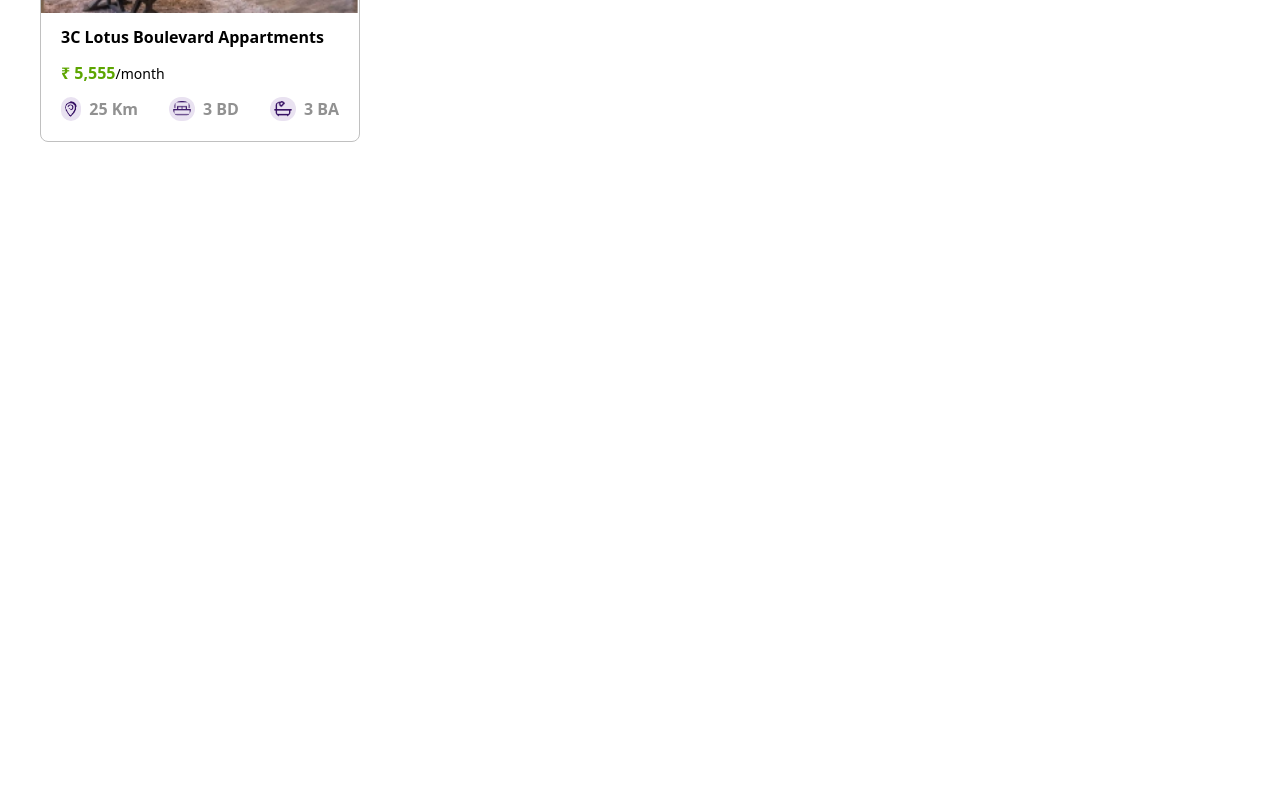
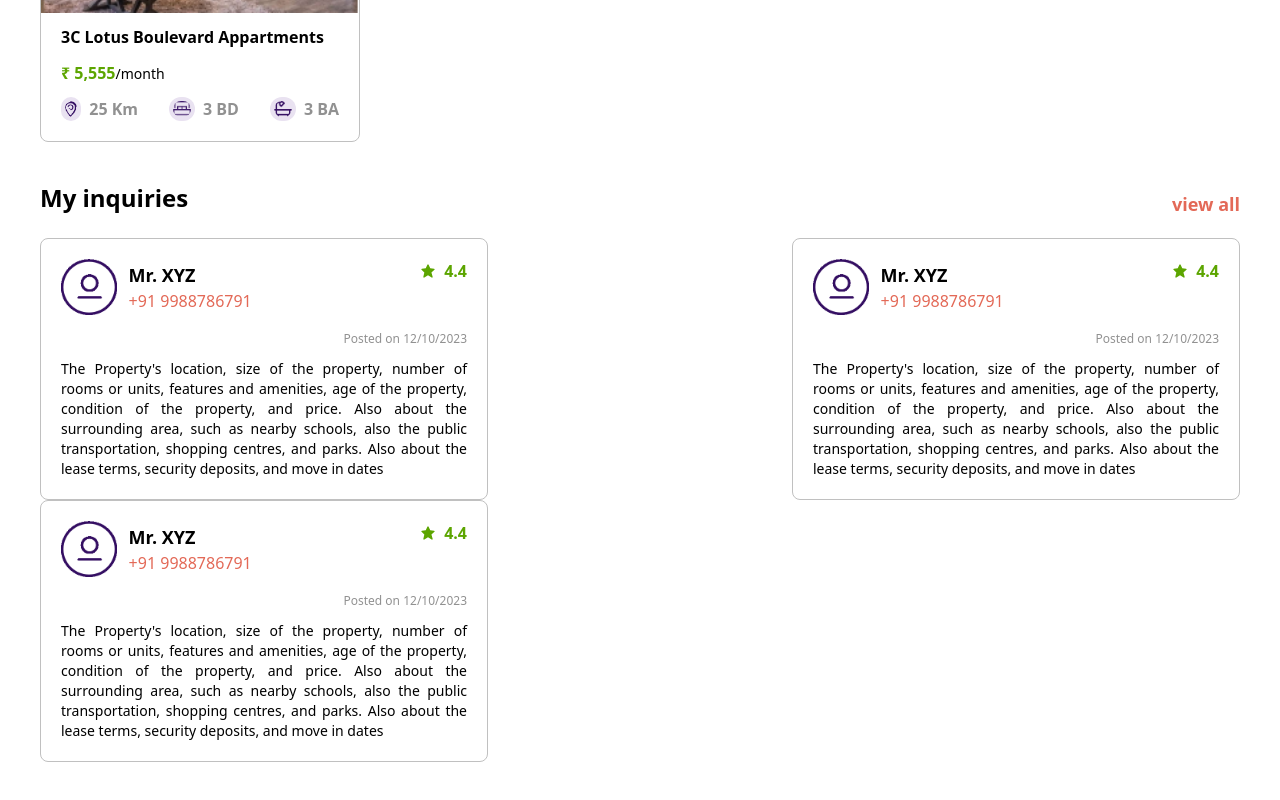
Before and after one commit to Krishna47ak/ESTTE, a React (Create React App) app in the folder Frontend/estte/: page / in a window 1280 px wide. Shown: the part 2655-3455 px from the top of the page. Before the commit the page ends 2837 px from the top, so only its background shows below. Built offline with nearby package versions, Linux system fonts and the light colour scheme.

Commit message:
Created inquiry section in Home screen

```diff
--- /dev/null
+++ b/Frontend/estte/src/components/InquiryCard.js
@@ -0,0 +1,32 @@
+import { BiSolidStar } from 'react-icons/bi'
+
+const InquiryCard = () => {
+    return (
+        <div className='w-[28rem] rounded-lg border border-[#C0C0C0] p-5 hover:shadow-xl overflow-hidden' >
+            <div className='flex justify-between' >
+                <div className='flex items-center' >
+                    <img className='h-14 mr-3' src={require("../assets/images/profileIcon.png")} />
+                    <div>
+                        <p className='text-lg font-semibold' >Mr. XYZ</p>
+                        <p className='text-[#E36957]' >+91 9988786791</p>
+                    </div>
+                </div>
+                <div className='flex items-start text-[#5CA500] font-semibold' >
+                    <BiSolidStar className='mr-2 mt-1' />
+                    <p>4.4</p>
+                </div>
+            </div>
+            <p className='text-right text-[#919191] text-xs font-medium mt-4 mb-3' >Posted on 12/10/2023</p>
+            <p className='text-sm font-medium text-justify' >
+                The Property's location, size of the property, number of rooms or
+                units, features and amenities, age of the property, condition of
+                the property, and price. Also about the surrounding area, such as
+                nearby schools, also the public transportation, shopping centres,
+                and parks. Also about the lease terms, security deposits, and
+                move in dates
+            </p>
+        </div>
+    )
+}
+
+export default InquiryCard
--- a/Frontend/estte/src/screens/Home.js
+++ b/Frontend/estte/src/screens/Home.js
@@ -4,6 +4,7 @@ import { BiPlus, BiSolidStar } from 'react-icons/bi'
 import { HiLocationMarker } from 'react-icons/hi'
 import Header from '../components/Header'
 import Property from '../components/Property'
+import InquiryCard from '../components/InquiryCard'
 
 const ServicingAreas = ["Noida Sector 57", "Noida Sector 100", "Golf Course", "Noida Electronic City", "Botanical Garden", "Noida Extension", "Noida Sector 74", "Indraprastha", "New Ashok Nagar", "Vrindavan Colony"];
 
@@ -114,6 +115,17 @@ const Home = () => {
         </div>
         <Property title={"Properties for sale"} rent={false} />
         <Property title={"Properties for rent"} rent={true} />
+        <div className='mt-10' >
+          <div className='flex items-center justify-between mb-3' >
+            <p className='text-2xl font-semibold mb-3' >My inquiries</p>
+            <p className='font-semibold text-[#E36957] text-lg cursor-pointer' >view all</p>
+          </div>
+          <div className='flex flex-wrap justify-between' >
+            <InquiryCard />
+            <InquiryCard />
+            <InquiryCard />
+          </div>
+        </div>
       </div>
     </div>
   )
```
